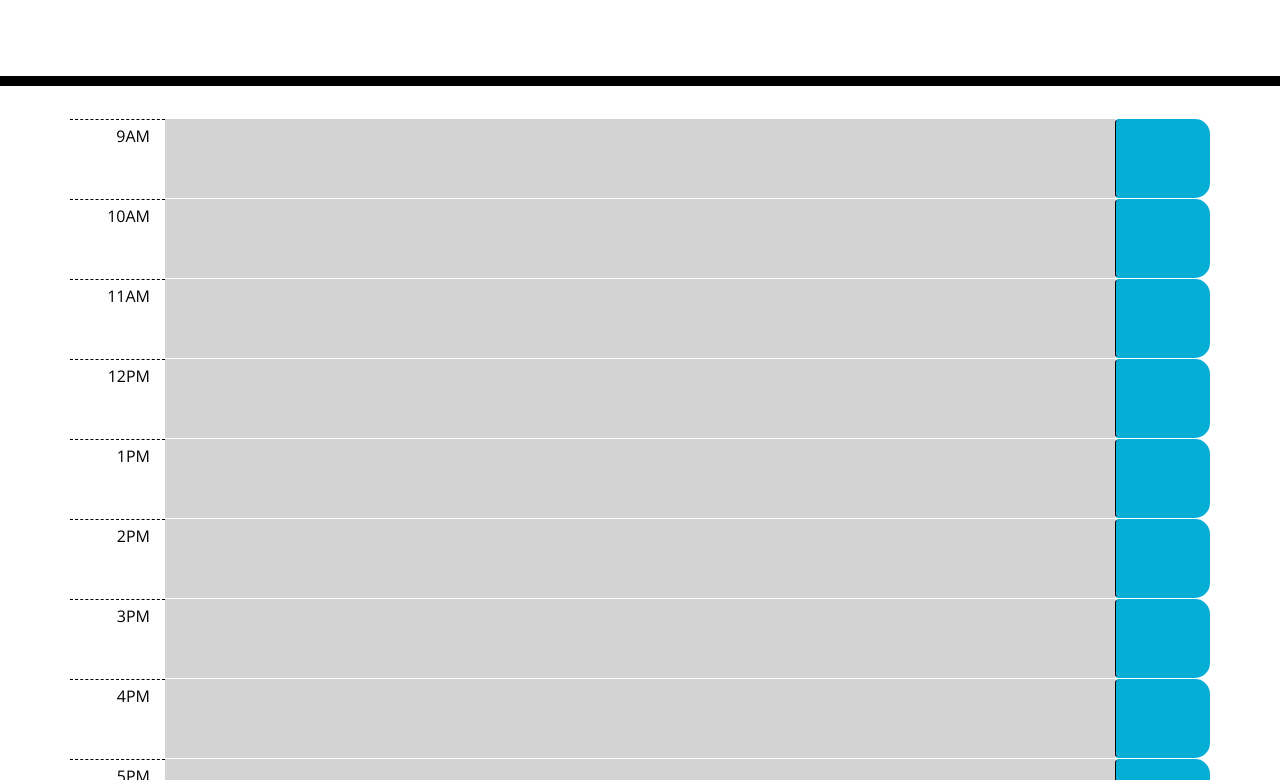
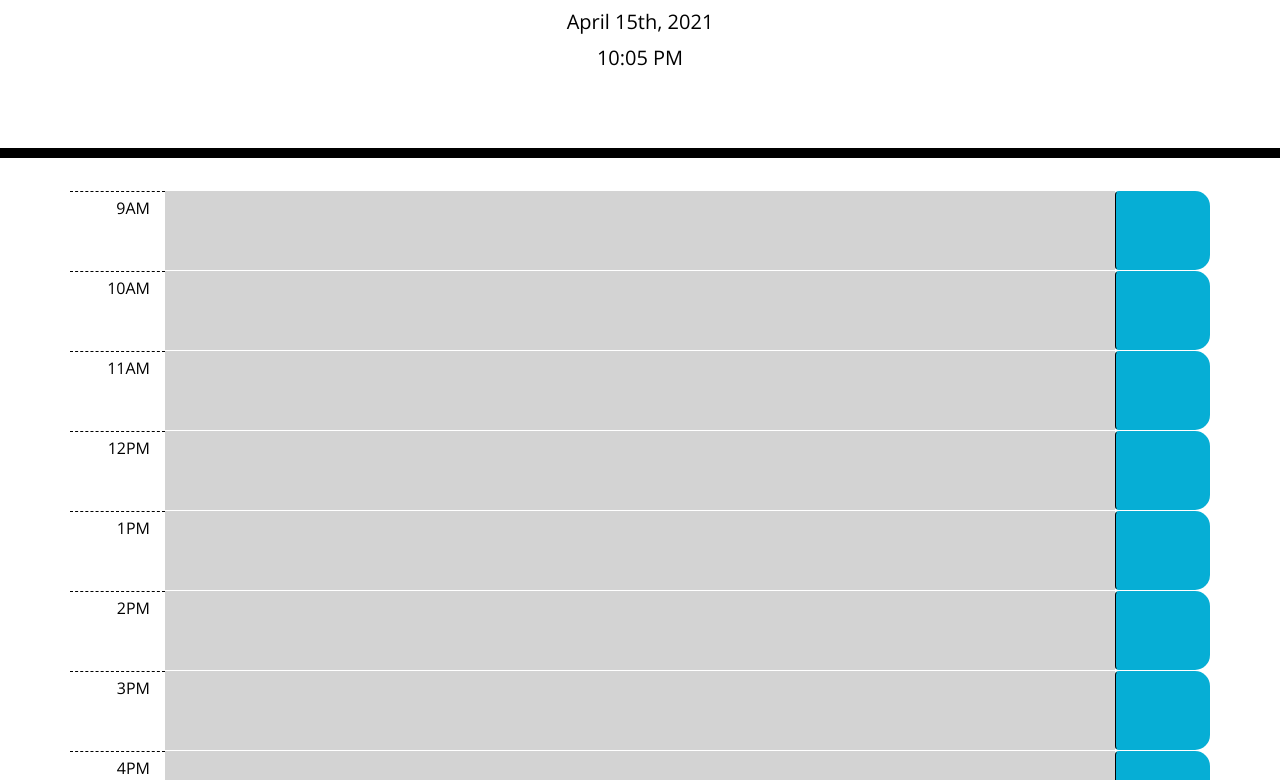
Before and after one commit to kunkelkevin/dail-planner, a plain HTML site: page index.html in a window 1280 px wide. Shown: the part 182-962 px from the top of the page. Drawn offline with nearby package versions, Linux system fonts and the light colour scheme; a web font is replaced by a local one.

Commit message:
display day and time in header

```diff
--- a/index.html
+++ b/index.html
@@ -31,6 +31,7 @@
       <h1 class="display-3">Work Day Scheduler</h1>
       <p class="lead">A simple calendar app for scheduling your work day</p>
       <p id="currentDay" class="lead"></p>
+      <p id="currentTime" class="lead"></p>
     </header>
     <div class="container">
       <!-- Timeblocks go here -->
--- a/script.js
+++ b/script.js
@@ -64,7 +64,6 @@ var saveTask = function () {
 };
 
 var setTask = function (id, text) {
-  console.log(id, text);
   for (i = 0; i < 9; i++) {
     if (tasks[i].id === id) {
       tasks[i].text = text;
@@ -80,7 +79,6 @@ $(".time-block").on("click", ".saveBtn", function () {
 });
 
 $(".time-block").on("click", ".task", function () {
-  console.log("please");
   var text = $(this).text().trim();
   var textInput = $("<textarea>").addClass("col-10 description").val(text);
   $(textInput).attr("id", $(this).attr("id"));
@@ -101,5 +99,12 @@ $(".time-block").on("blur", "textarea", function () {
 
 setInterval(function () {
   auditTasks();
-  console.log("checked");
+  showDay();
 }, 60000);
+
+var showDay = function () {
+  $("#currentDay").text(moment().format("MMMM Do, YYYY"));
+  $("#currentTime").text(moment().format("hh:mm A"));
+};
+
+showDay();
```
